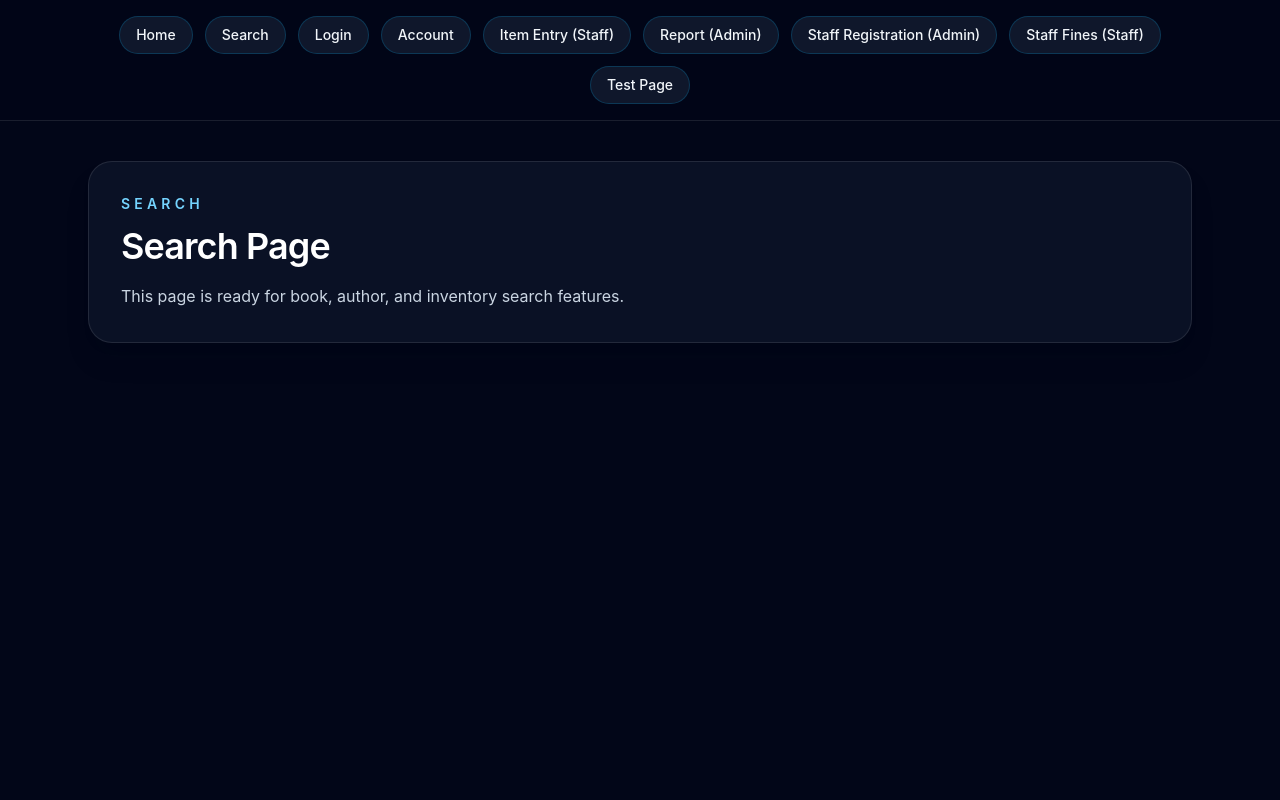
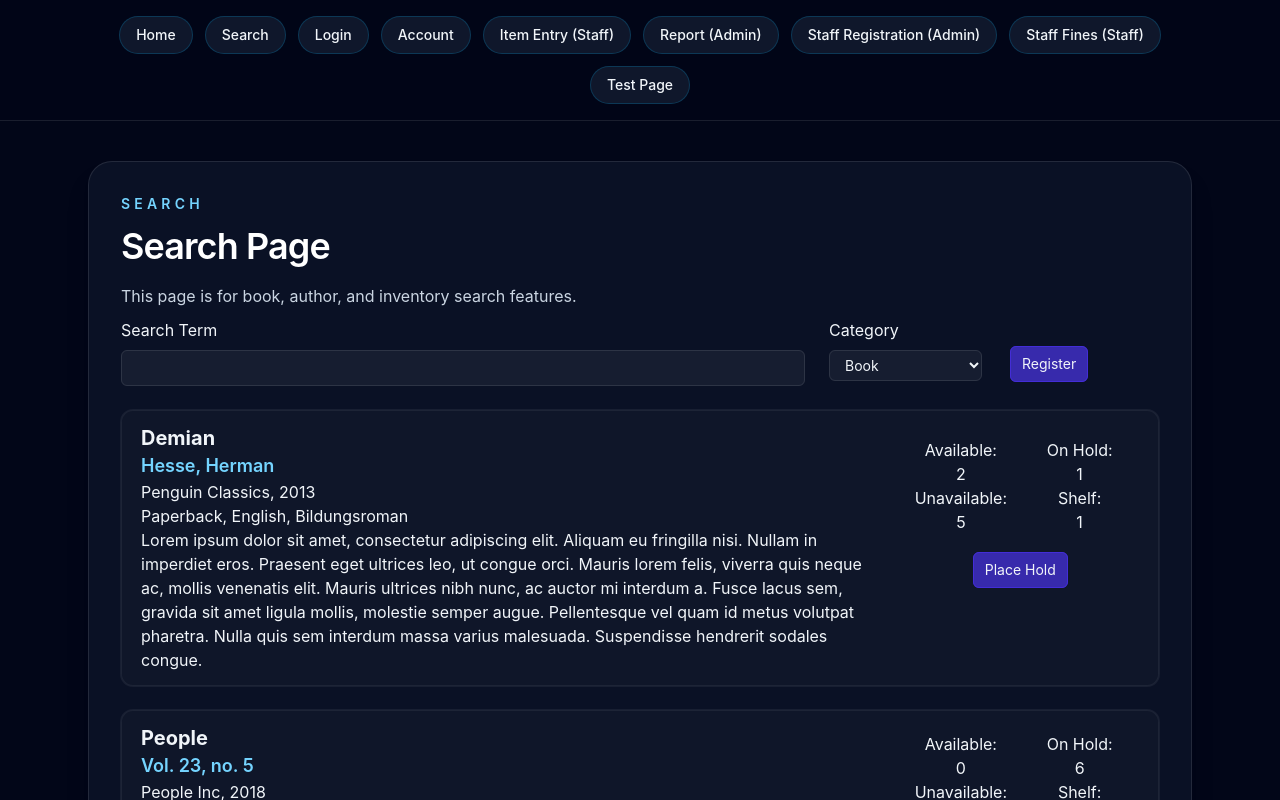
Before and after one commit to devpatel26/Library-Database, a React (Vite) app in the folder react/: page /search in a window 1280 px wide. Shown: the top 800 px of the page. Built offline with nearby package versions, Linux system fonts and the light colour scheme.

Commit message:
Made a base search page & fixed items formatting

```diff
--- a/react/src/components/Items.jsx
+++ b/react/src/components/Items.jsx
@@ -3,7 +3,7 @@ import PrimaryButton, { SecondaryButton } from "./Buttons";
 
 export default function Item({ itemData }) {
   return (
-    <div>
+    <div className="w-full">
       <div className="grid grid-cols-4 rounded-xl bg-white/2 px-3 py-1.5 outline-2 -outline-offset-1 outline-white/6">
         <div className="col-span-3 m-2">
           <ItemHolder data={itemData} />
--- a/react/src/pages/Search.jsx
+++ b/react/src/pages/Search.jsx
@@ -1,3 +1,15 @@
+import PrimaryButton, {
+  SecondaryButton,
+  SubmitButton,
+} from "../components/Buttons";
+import dummyBaseItemsPatron, {
+  dummyBaseItemsStaff,
+  dummyItemLoans,
+  dummyItemHolds,
+} from "../data/dummy/items";
+
+import Item, { ItemHold, ItemLoan, ItemStaff } from "../components/Items";
+
 export default function Search() {
   return (
     <section className="rounded-3xl border border-white/10 bg-slate-900/70 p-8 shadow-xl shadow-slate-950/30">
@@ -8,8 +20,50 @@ export default function Search() {
         Search Page
       </h1>
       <p className="mt-4 max-w-2xl text-base leading-7 text-slate-300">
-        This page is ready for book, author, and inventory search features.
+        This page is for book, author, and inventory search features.
       </p>
+      <form method="post">
+        <div className="grid gap-x-6 gap-y-12 grid-cols-6 mt-2">
+          <div className="sm:col-span-4">
+            <label htmlFor="searchterm">Search Term</label>
+            <div className="mt-2">
+              <input
+                required
+                id="searchterm"
+                name="searchterm"
+                type="searchterm"
+                className="block w-full rounded-md bg-white/5 px-3 py-1.5 outline-1 -outline-offset-1 outline-white/10 focus:outline-2 focus:-outline-offset-2 focus:outline-indigo-500 sm:text-sm/6"
+              />
+            </div>
+          </div>
+          <div className="sm:col-span-1">
+            <label htmlFor="category">Category</label>
+            <div className="mt-2">
+              <select
+                required
+                id="category"
+                name="category"
+                type="category"
+                className="block w-full rounded-md bg-white/5 px-3 py-1.5 outline-1 -outline-offset-1 outline-white/10 focus:outline-2 focus:-outline-offset-2 focus:outline-indigo-500 sm:text-sm/6"
+              >
+                <option value="book">Book</option>
+                <option value="audiovisualmedia">Audiovisual Media</option>
+                <option value="periodical">Periodicals</option>
+                <option value="equipment">Equipment</option>
+              </select>
+            </div>
+          </div>
+
+          <div className="grid justify-items-start col-span-1 items-end">
+            <SubmitButton title={"Register"} value={"OK"} />
+          </div>
+        </div>
+      </form>
+      <div className="flex gap-6 flex-wrap justify-evenly mt-6">
+        {dummyBaseItemsPatron.map((item, index) => (
+          <Item key={index} itemData={item} />
+        ))}
+      </div>
     </section>
   );
 }
```
